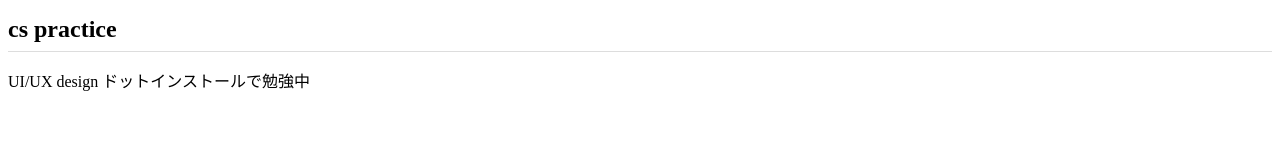
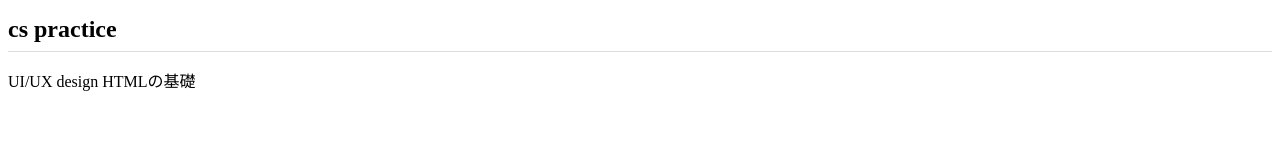
Before and after one commit to cs-mintori/cs.github.io, a plain HTML site: page index.html in a window 1280 px wide. Drawn offline with Linux system fonts and the light colour scheme.

Commit message:
Add files via upload

```diff
--- a/index.html
+++ b/index.html
@@ -9,6 +9,6 @@
 </head>
 <body>
   <h1>cs practice</h1>
-  <p>UI/UX design ドットインストールで勉強中</p>
+  <p>UI/UX design HTMLの基礎</p>
 </body>
 </html>
```
